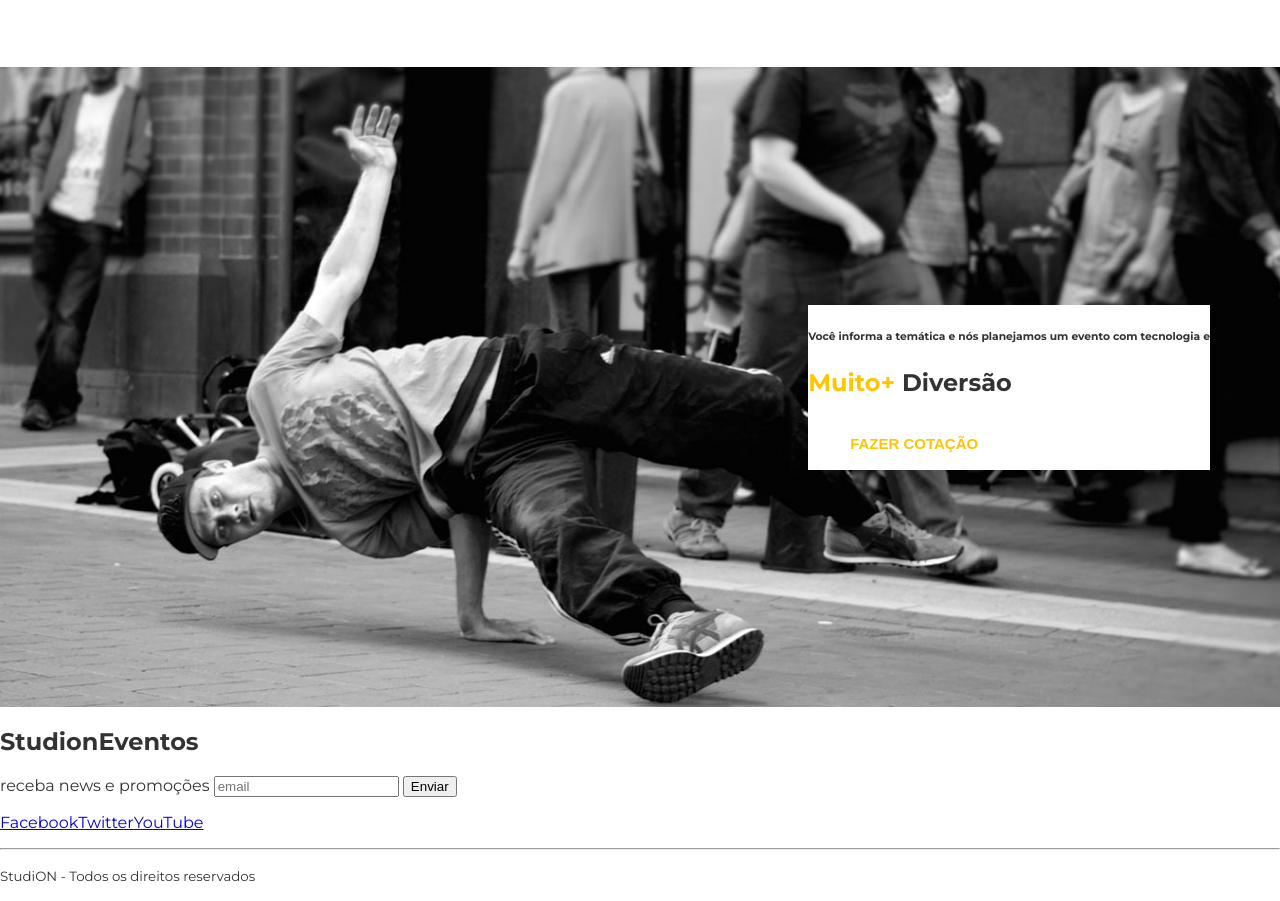
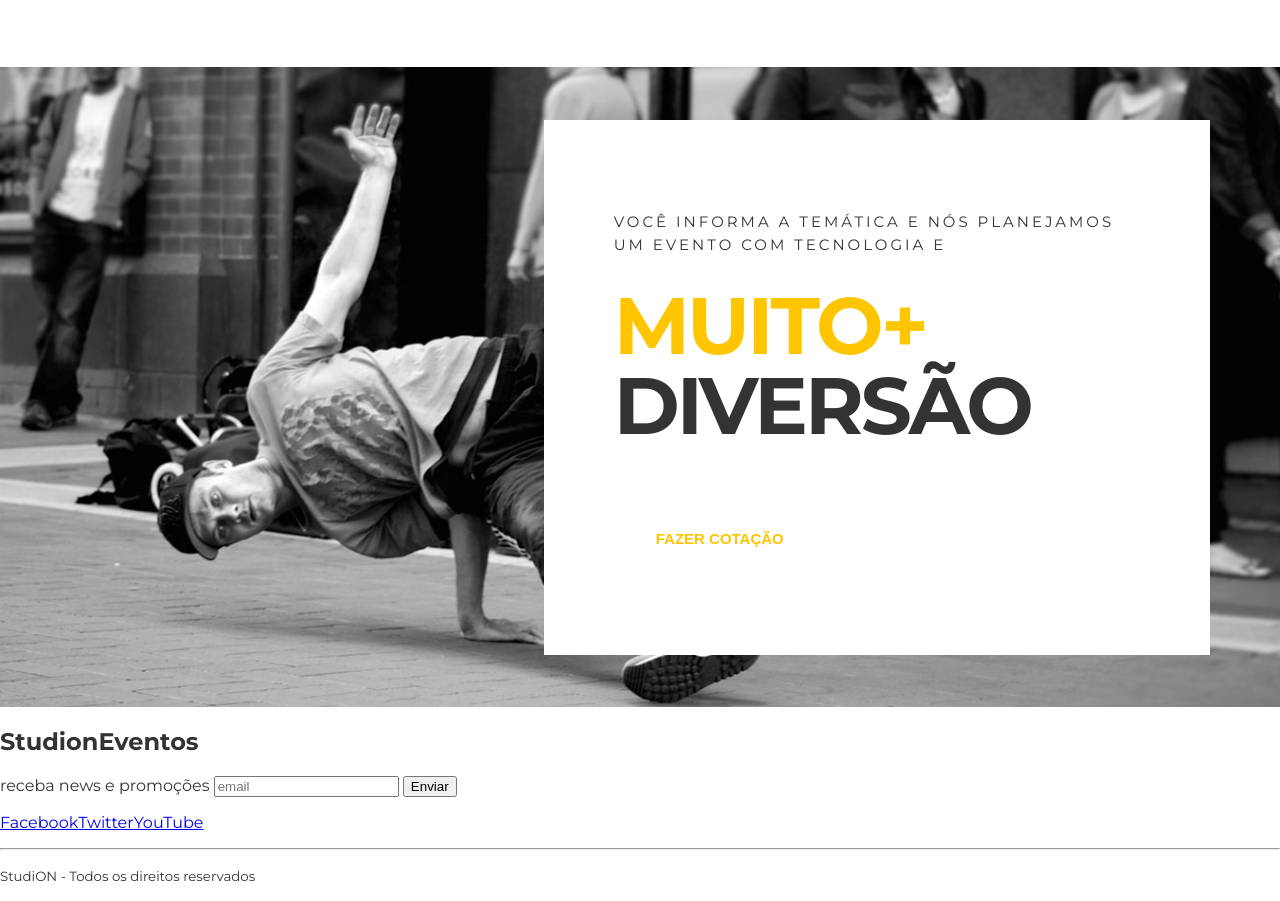
Before and after one commit to danielsilveira-dev/projeto-studion, a website: page src/index.html in a window 1280 px wide. Shown: the part 1482-2383 px from the top of the page. Drawn offline with Linux system fonts and the light colour scheme.

Commit message:
feat(aula-6d): CSS - Estilizando a caixa de texto

```diff
--- a/src/style.css
+++ b/src/style.css
@@ -222,4 +222,26 @@ ul {
 
 .quote__copy {
   background-color: #fff;
+  padding: 5.625rem 4.375rem;
 }
+.quote__copy h6 {
+  font-size: .9375rem;
+  font-weight: 400;
+  letter-spacing: .1875rem;
+  line-height: 1.4375rem;
+  max-width: 53ch;
+  text-transform: uppercase;
+  margin: 0;
+}
+
+.quote__copy h2 {
+  font-size: 5rem;
+  line-height: 5rem;
+  text-transform: uppercase;
+  letter-spacing: -.1875rem;
+  margin-top: 1.875rem;
+}
+
+.quote__copy h2 span {
+  display: block;
+}
```
Also changed, not shown: README.md.
